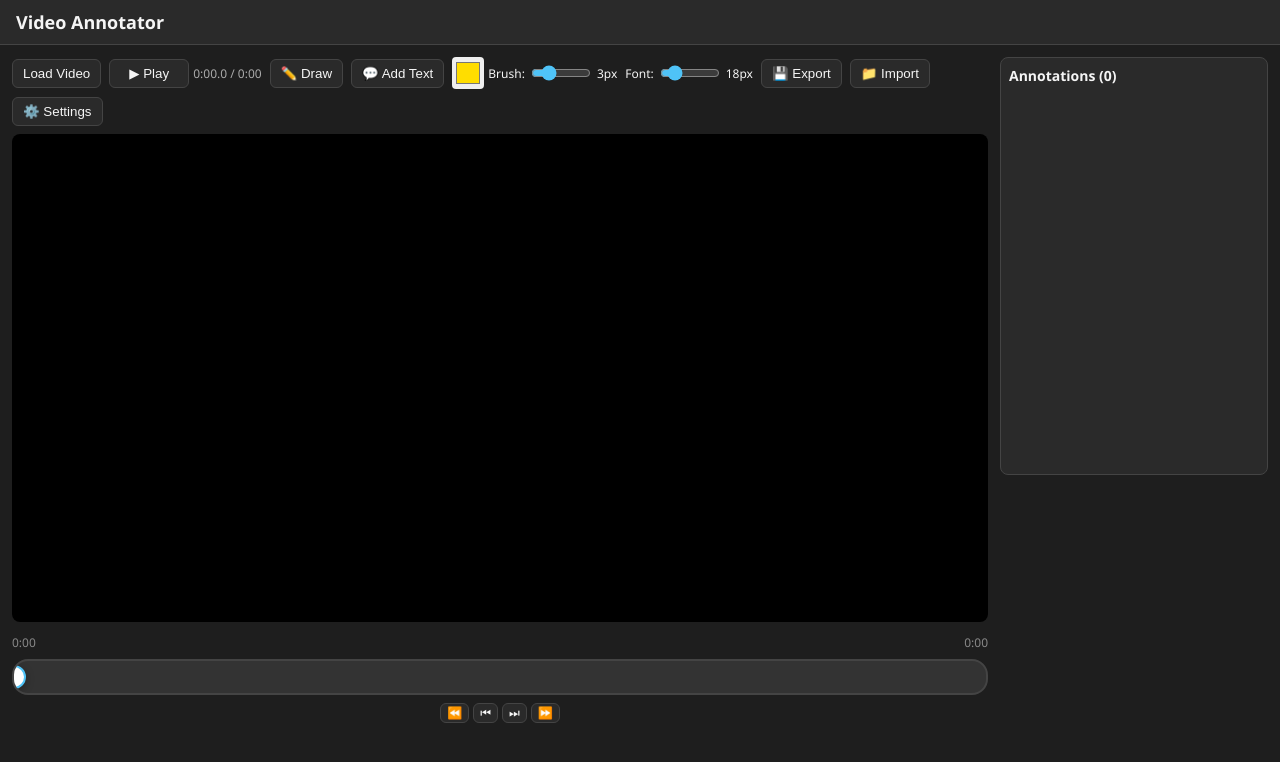
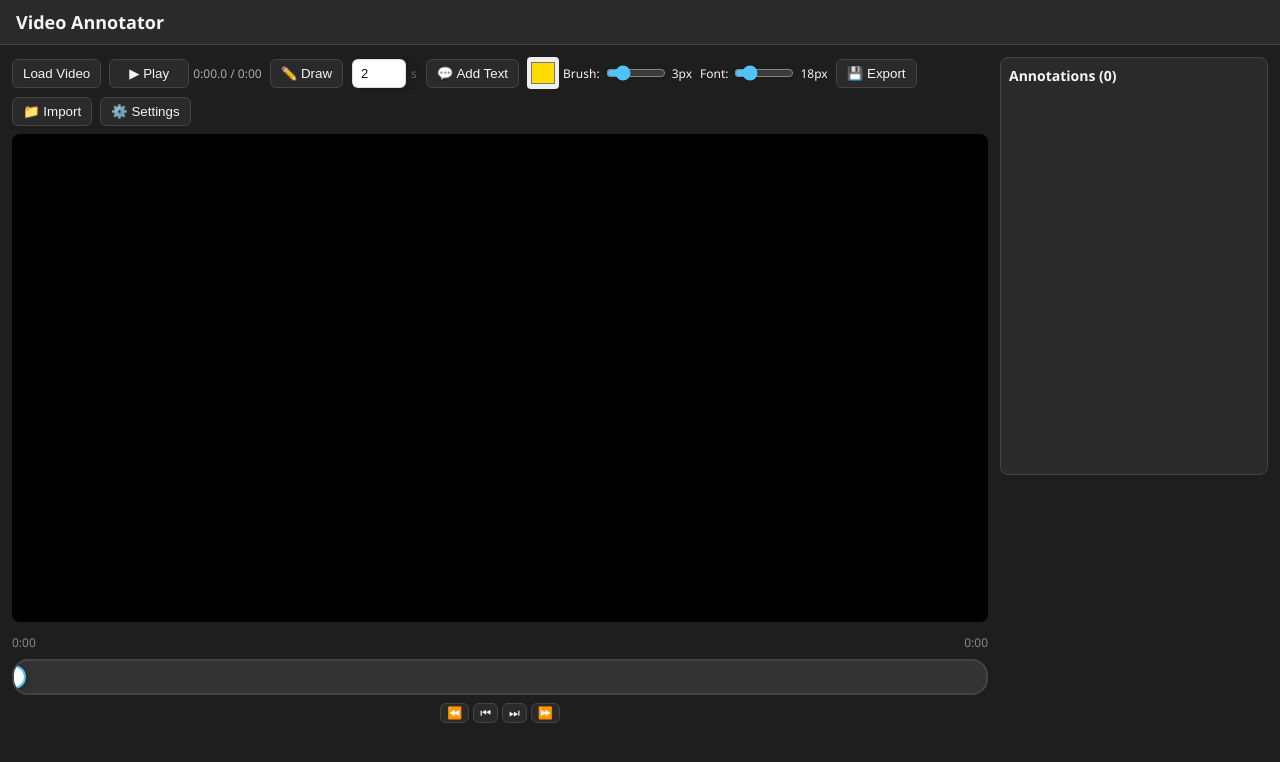
Before and after one commit to Evan-Pochtar/Framiax, a React (Vite) app: page / in a window 1280 px wide. Shown: the top 762 px of the page. Built offline with nearby package versions, Linux system fonts and the light colour scheme.

Commit message:
Adding Stroke Duration Selector

```diff
--- a/src/components/VideoAnnotator.tsx
+++ b/src/components/VideoAnnotator.tsx
@@ -23,6 +23,7 @@ export default function VideoAnnotator() {
   const [dragOffset, setDragOffset] = useState<{ x: number; y: number } | null>(null);
   const [volume, setVolume] = useState(1);
   const [muted, setMuted] = useState(false);
+  const [strokeDuration, setStrokeDuration] = useState<number | string>(2);
 
   useEffect(() => {
     const v = videoRef.current;
@@ -216,7 +217,7 @@ export default function VideoAnnotator() {
         id: uid("s"),
         type: "stroke",
         timestamp: videoRef.current!.currentTime,
-        duration: 2,
+        duration: Math.max(0.1, Number(strokeDuration)),
         points: [p],
         color,
         width,
@@ -364,6 +365,48 @@ export default function VideoAnnotator() {
           <button onClick={() => setMode(mode === "draw" ? "none" : "draw")} style={{ background: mode === "draw" ? "var(--accent)" : "" }}>
             ✏️ Draw
           </button>
+
+          {/* Stroke duration selector */}
+          <div
+            style={{
+              display: "flex",
+              alignItems: "center",
+              borderRadius: 8,
+              background: "rgba(0,0,0,0.04)",
+              border: "1px solid rgba(0,0,0,0.08)",
+              boxShadow: "0 1px 1px rgba(0,0,0,0.02)",
+            }}
+          >
+            <input
+              type="number"
+              min={0.1}
+              step={0.1}
+              value={strokeDuration}
+              onChange={(e) => {
+                setStrokeDuration(e.target.value);
+              }}
+              onBlur={() => {
+                const v = parseFloat(strokeDuration as string);
+                if (isNaN(v)) {
+                  setStrokeDuration(0.1);
+                } else {
+                  setStrokeDuration(Math.max(0.1, v));
+                }
+              }}
+              style={{
+                width: 36,
+                padding: "6px 8px",
+                borderRadius: 6,
+                border: "1px solid rgba(0,0,0,0.12)",
+                fontSize: 13,
+                background: "#fff",
+                color: "#111",
+                boxShadow: "inset 0 1px 2px rgba(0,0,0,0.03)",
+              }}
+            />
+            <span style={{ fontSize: 12, marginLeft: 5, color: "#666" }}>s</span>
+          </div>
+
           <button onClick={addText}>💬 Add Text</button>
 
           <div style={{ display: "flex", gap: 4, alignItems: "center" }}>
```
